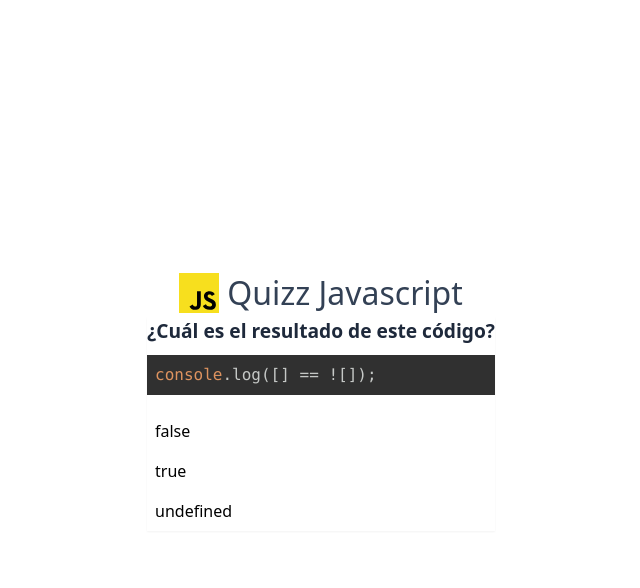
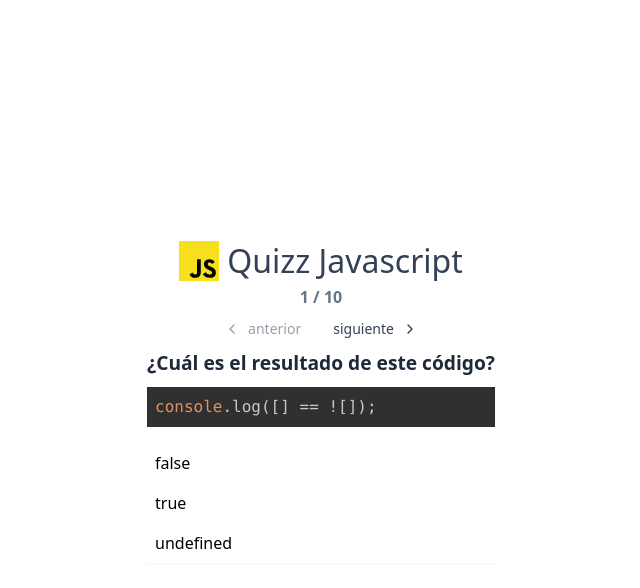
Before and after one commit to INKINSS/quizz-javascript, a React (Vite) app: page / in a window 1280 px wide. Both pictures are taken after a click on the button "comenzar". Shown: the top 588 px of the page, without its empty margins (319-959 px from the left). Built offline with nearby package versions, Linux system fonts and the light colour scheme.

Commit message:
feat: add navigation buttons for question progression in Game component

```diff
--- a/src/components/game/Game.tsx
+++ b/src/components/game/Game.tsx
@@ -1,5 +1,7 @@
 import { useQuestionsStore } from "@/store/Questions";
 import { Question } from "./ListQuestions";
+import { Button } from "../ui/button";
+import { ChevronLeft, ChevronRight } from "lucide-react";
 
 export const Game = () => {
   const question = useQuestionsStore((state) => state.questions);
@@ -7,6 +9,21 @@ export const Game = () => {
     (state) => state.currentQuestionIndex
   );
   const questionInfo = question[currentQuestion];
-
-  return <Question info={questionInfo} />;
+  const goNextQuestion = useQuestionsStore((state) => state.goNextQuestion);
+  const goPrevQuestion = useQuestionsStore((state) => state.goPrevQuestion);
+  return (
+    <>
+    <span className="font-semibold text-slate-500">{ currentQuestion+ 1 } / { question.length }</span>
+      <div className="flex">
+        <Button className="text-slate-700" disabled={currentQuestion === 0} onClick={goPrevQuestion}>
+          <ChevronLeft />
+          anterior
+        </Button>
+        <Button className="text-slate-700" disabled={currentQuestion >= question.length - 1} onClick={goNextQuestion}>
+          siguiente <ChevronRight />
+        </Button>
+      </div>
+      <Question info={questionInfo} />
+    </>
+  );
 };
--- a/src/components/game/ListQuestions.tsx
+++ b/src/components/game/ListQuestions.tsx
@@ -13,6 +13,7 @@ const getBackgroundColor = (info: QuestionType, index: number) => {
   // si ya seleccionó pero la respuesta es incorrecta
   if (userSelectedAnswer === index && !isCorrectUserAnswer) return "bg-red-200";
   //si el usuario seleccionó la respuesta incorrecta y la respuesta correcta es otra
+  if (userSelectedAnswer !== index && isCorrectUserAnswer) return "bg-red-200";
   if (index === info.correctAnswer) return "bg-green-200";
   return "bg-transparent";
 };
```
